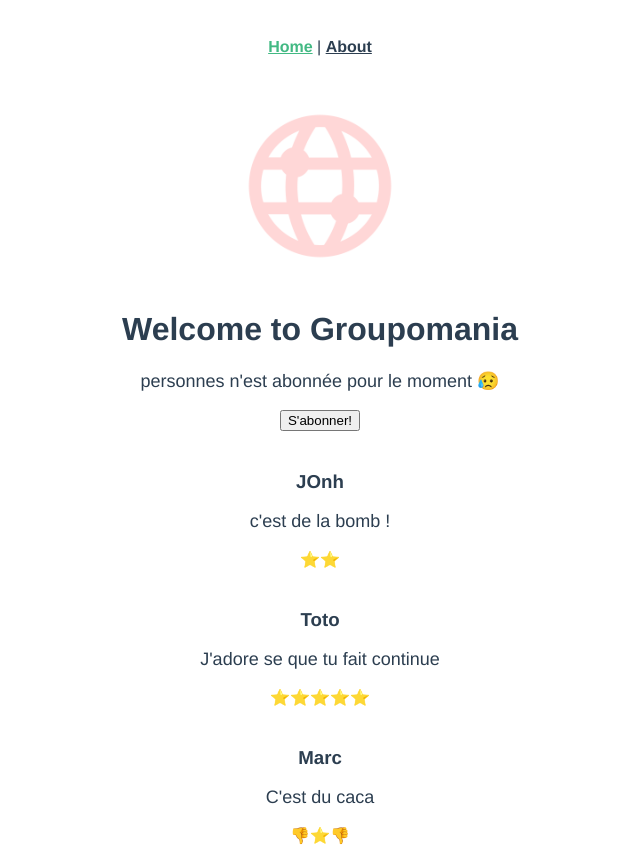
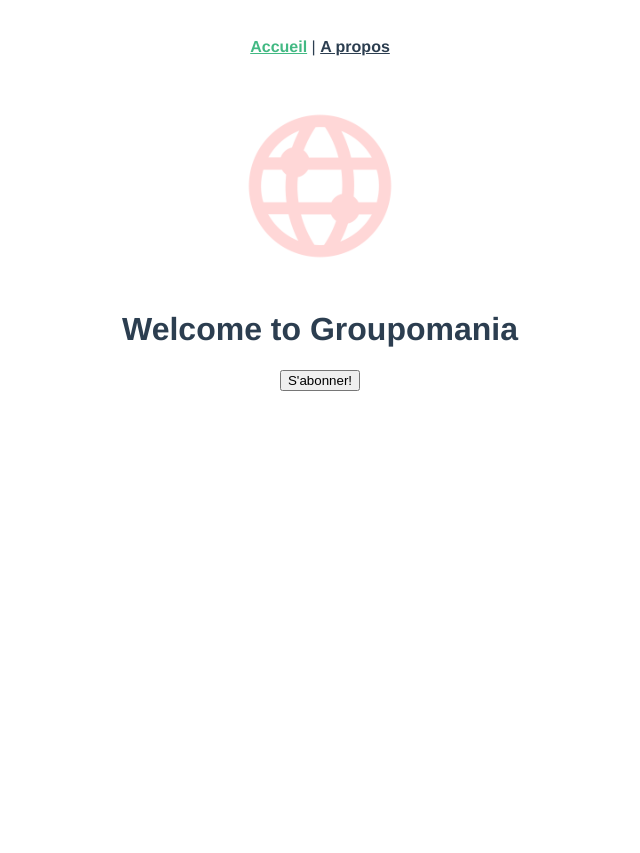
Before and after one commit to jojojuan06/my-first-vue-cli-app, a Vue app: page / in a window 1280 px wide. Shown: the whole page, without its empty margins (320-960 px from the left). After the commit the page ends 800 px from the top, so only its background shows below. Built offline with nearby package versions, Linux system fonts and the light colour scheme.

Commit message:
change file vue add route

```diff
--- a/package.json
+++ b/package.json
@@ -10,7 +10,7 @@
   "dependencies": {
     "core-js": "^3.8.3",
     "vue": "^3.2.13",
-    "vue-router": "^4.0.3"
+    "vue-router": "^4.0.13"
   },
   "devDependencies": {
     "@babel/core": "^7.12.16",
--- a/src/App.vue
+++ b/src/App.vue
@@ -1,10 +1,10 @@
 <!-- partie html de vue -->
 <template>
   <nav>
-    <router-link to="/">Home</router-link> |
-    <router-link to="/about">About</router-link>
+    <router-link to="/">Accueil</router-link> |
+    <router-link to="/about">A propos</router-link>
   </nav>
-  <router-view/>
+  <router-view/>  <!-- afficher la route -->
 </template>
 <!--  <script></script> /script logique de vue -->
 
--- a/src/components/HelloWorld.vue
+++ b/src/components/HelloWorld.vue
@@ -26,31 +26,31 @@ export default {
   props: { // attribut paseez sur le composant et exploter a l'interieur de se composant
     msg: String  //change le contenue de {msg} en string
   },
-  data: function(){
-    return {
-      abonnes : 0,
-      textAbonnes : "personnes se sont abonnées 😀",
-      textNonAbonnes : "personnes n'est abonnée pour le moment 😥",
-      textOneAbonnes : "Une personne abonné c'est un bon début félicitation ✔️",
-      comments: [
-        {
-            nom : 'JOnh',
-            commentaire: "c'est de la bomb !",
-            note : 2,
-        },
-        {
-            nom : 'Toto',
-            commentaire: "J'adore se que tu fait continue",
-            note : 5,
-        },
-        {
-            nom : 'Marc',
-            commentaire: "C'est du caca",
-            note : 1,
-        }
-      ]
-    }
-  },
+  // data: function(){
+  //   return {
+  //     abonnes : 0,
+  //     textAbonnes : "personnes se sont abonnées 😀",
+  //     textNonAbonnes : "personnes n'est abonnée pour le moment 😥",
+  //     textOneAbonnes : "Une personne abonné c'est un bon début félicitation ✔️",
+  //     comments: [
+  //       {
+  //           nom : 'JOnh',
+  //           commentaire: "c'est de la bomb !",
+  //           note : 2,
+  //       },
+  //       {
+  //           nom : 'Toto',
+  //           commentaire: "J'adore se que tu fait continue",
+  //           note : 5,
+  //       },
+  //       {
+  //           nom : 'Marc',
+  //           commentaire: "C'est du caca",
+  //           note : 1,
+  //       }
+  //     ]
+  //   }
+  // },
   methods: {
     subscribe: function () {
     this.abonnes++;
--- a/src/router/index.js
+++ b/src/router/index.js
@@ -3,8 +3,8 @@ import HomeView from '../views/HomeView.vue'
 
 const routes = [
   {
+    name: 'home',
     path: '/',
-    name: 'home',
     component: HomeView
   },
   {
```
Also changed, not shown: 1 other file (tests, documents, lock files or other folders).
